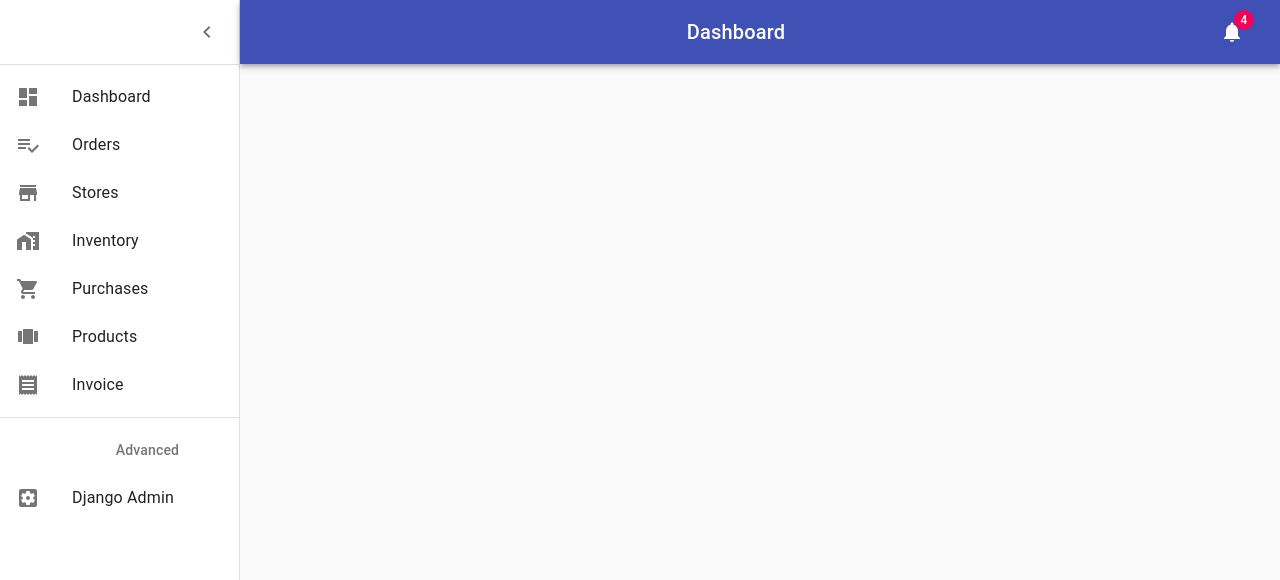
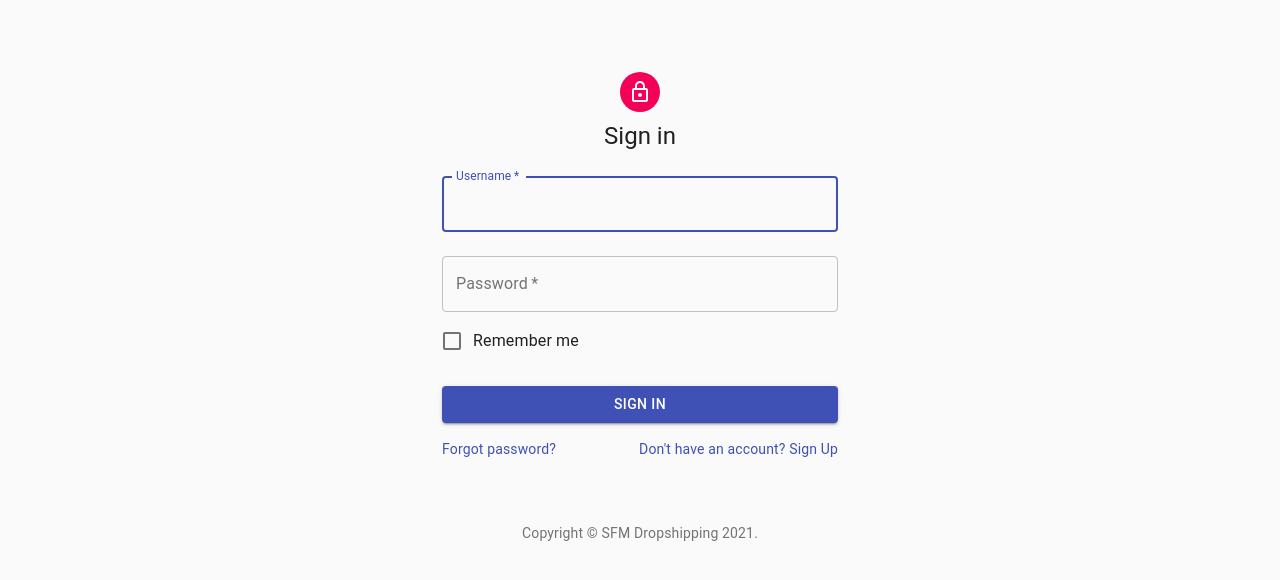
Before and after one commit to Sparshsing/tnm-app, a React (Create React App) app: page /#/signin in a window 1280 px wide. Shown: the top 580 px of the page. Built offline with nearby package versions, Linux system fonts and the light colour scheme.

Commit message:
sign in with token

```diff
--- a/package.json
+++ b/package.json
@@ -11,6 +11,7 @@
     "@testing-library/react": "^11.2.6",
     "@testing-library/user-event": "^12.8.3",
     "react": "^17.0.2",
+    "react-cookie": "^4.0.3",
     "react-dom": "^17.0.2",
     "react-router-dom": "^5.2.0",
     "react-scripts": "4.0.3",
--- a/src/App.js
+++ b/src/App.js
@@ -1,17 +1,31 @@
 import './App.css';
-import ProductDetails from './components/productDetails';
-import TheLayout from './components/TheLayout';
-import {BrowserRouter} from 'react-router-dom';
+import React from 'react';
+import {HashRouter, Switch, Route} from 'react-router-dom';
+import {CookiesProvider} from 'react-cookie'
 
+const loading = (
+  <div className="loading-symbol">
+    Loading Please wait
+  </div>
+)
+
+// Pages
+const Signin = React.lazy(() => import('./pages/Signin'));
+const TheLayout = React.lazy(() => import('./components/TheLayout'));
 
 function App() {
+
   return (
-    <div className="App">
-      {/* <header className="App-header">
-        TNM Clothing
-  </header> */}
-      <TheLayout />
-    </div>
+    <CookiesProvider>
+      <HashRouter>
+            <React.Suspense fallback={loading}>
+              <Switch>
+                <Route exact path="/signin" name="Login Page" render={props => <Signin {...props}/>} />
+                <Route path="/" name="Home" render={props => <TheLayout {...props}/>} />
+              </Switch>
+            </React.Suspense>
+      </HashRouter>
+    </CookiesProvider>
   );
 }
 
--- /dev/null
+++ b/src/api-service.js
@@ -0,0 +1,26 @@
+
+const TOKEN = "cdc0fc87b5854f55c0d90663036ef7574efe9b53";
+//const apiRoot = 'https://sfm-dropshipping.herokuapp.com'
+export const APIROOT = 'http://127.0.0.1:8000';
+
+export default class API{
+  static getProducts(){
+    return fetch(APIROOT + '/api/products/', {
+      method: 'GET',
+      headers: {
+        'Content-Type': 'application/json',
+        'Authorization': `Token ${TOKEN}`
+      }
+    }).then(resp => resp.json())
+  }
+
+  static signinUser(credentials){
+    return fetch(APIROOT + '/auth/', {
+      method: 'POST',
+      headers: {
+        'Content-Type': 'application/json'
+      },
+      body: JSON.stringify(credentials)
+    }).then(resp => resp.json())
+  }
+}
--- a/src/components/TheContent.js
+++ b/src/components/TheContent.js
@@ -7,6 +7,7 @@ function TheContent(){
 
   return (
         <Switch>
+        <Route exact path='/' component={Dashboard} />
         <Route exact path='/dashboard' component={Dashboard} />
         <Route exact path='/Products' component={ProductDetails} />
 
--- a/src/components/TheLayout.js
+++ b/src/components/TheLayout.js
@@ -14,15 +14,15 @@ import Badge from '@material-ui/core/Badge';
 import Container from '@material-ui/core/Container';
 import Grid from '@material-ui/core/Grid';
 import Paper from '@material-ui/core/Paper';
-import Link from '@material-ui/core/Link';
 import MenuIcon from '@material-ui/icons/Menu';
 import ChevronLeftIcon from '@material-ui/icons/ChevronLeft';
-import NotificationsIcon from '@material-ui/icons/Notifications';
+import Button from '@material-ui/core/Button';
 import { mainListItems, secondaryListItems } from './listItems';
 /* import Chart from './Chart';
  */import Deposits from './Deposits';
 import Orders from './Orders';
 import {Route, BrowserRouter} from 'react-router-dom';
+import {Link} from 'react-router-dom';
 import TheContent from './TheContent'
 
 function Copyright() {
@@ -145,13 +145,11 @@ export default function TheLayout() {
             <MenuIcon />
           </IconButton>
           <Typography component="h1" variant="h6" color="inherit" noWrap className={classes.title}>
-            Dashboard
+            SFM Dropshipping
           </Typography>
-          <IconButton color="inherit">
-            <Badge badgeContent={4} color="secondary">
-              <NotificationsIcon />
-            </Badge>
-          </IconButton>
+          <Button color="secondary" variant="contained" component={Link} to="/signin">
+            Sign In
+          </Button>
         </Toolbar>
       </AppBar>
       <Drawer
--- a/src/components/listItems.js
+++ b/src/components/listItems.js
@@ -11,6 +11,7 @@ import LayersIcon from '@material-ui/icons/Layers';
 import AssignmentIcon from '@material-ui/icons/Assignment';
 import { Store, SettingsApplications, Receipt, ViewCarousel, HomeWork, ShoppingCart, PlaylistAddCheck} from '@material-ui/icons';
 import {Link} from 'react-router-dom'
+import {APIROOT} from '../api-service'
 
 export const mainListItems = (
   <div>
@@ -62,7 +63,7 @@ export const mainListItems = (
 export const secondaryListItems = (
   <div>
     <ListSubheader inset>Advanced</ListSubheader>
-    <ListItem button component="a" href="https://sfm-dropshipping.herokuapp.com/admin">
+    <ListItem button component="a" href={APIROOT+"/admin"}>
       <ListItemIcon>
         <SettingsApplications />
       </ListItemIcon>
--- a/src/components/productDetails.js
+++ b/src/components/productDetails.js
@@ -1,6 +1,7 @@
 import '../App.css';
 import React, {useState, useEffect} from 'react'
 import { DataGrid, GridToolbar, GridRowsProp, GridColDef } from '@material-ui/data-grid';
+import API from '../api-service'
 
 const rows = [
   { id: 1, sfmid: 'Hello', style: 'World' },
@@ -27,13 +28,7 @@ function ProductDetails(){
   { id: 2,  sfmId: 'dummy2', style: 'dummy style' }]);
 
   useEffect(() => {
-    fetch('https://sfm-dropshipping.herokuapp.com/api/products/', {
-      method: 'GET',
-      headers: {
-        'Content-Type': 'application/json'
-      }
-    })
-    .then(resp => resp.json())
+    API.getProducts()
     .then(data => {
       data.forEach((item, i) => item.id = i+1);
       console.log(data);
--- /dev/null
+++ b/src/pages/Signin.js
@@ -0,0 +1,144 @@
+import React, {useState, useContext, useEffect, useRef} from 'react';
+import Avatar from '@material-ui/core/Avatar';
+import Button from '@material-ui/core/Button';
+import CssBaseline from '@material-ui/core/CssBaseline';
+import TextField from '@material-ui/core/TextField';
+import FormControlLabel from '@material-ui/core/FormControlLabel';
+import Checkbox from '@material-ui/core/Checkbox';
+import Link from '@material-ui/core/Link';
+import Grid from '@material-ui/core/Grid';
+import Box from '@material-ui/core/Box';
+import LockOutlinedIcon from '@material-ui/icons/LockOutlined';
+import Typography from '@material-ui/core/Typography';
+import { makeStyles } from '@material-ui/core/styles';
+import Container from '@material-ui/core/Container';
+import API from '../api-service'
+import { FormLabel } from '@material-ui/core';
+import { useCookies} from 'react-cookie';
+
+function Copyright() {
+  return (
+    <Typography variant="body2" color="textSecondary" align="center">
+      {'Copyright © '}
+      <Link color="inherit" href="#">
+        SFM Dropshipping
+      </Link>{' '}
+      {new Date().getFullYear()}
+      {'.'}
+    </Typography>
+  );
+}
+
+const useStyles = makeStyles((theme) => ({
+  paper: {
+    marginTop: theme.spacing(8),
+    display: 'flex',
+    flexDirection: 'column',
+    alignItems: 'center',
+  },
+  avatar: {
+    margin: theme.spacing(1),
+    backgroundColor: theme.palette.secondary.main,
+  },
+  form: {
+    width: '100%', // Fix IE 11 issue.
+    marginTop: theme.spacing(1),
+  },
+  submit: {
+    margin: theme.spacing(3, 0, 2),
+  },
+}));
+
+export default function SignIn() {
+  const classes = useStyles();
+
+  const [username, setUsername] = useState('');
+  const [password, setPassword] = useState('');
+  const [errormsg, setErrormsg] = useState('');
+
+  const [token, setToken] = useCookies(['mr-token']);
+
+  useEffect( () => {
+    console.log("stupid");
+    console.log(token);
+    if(token['mr-token']) window.location.href = "/products";
+  }, [token]);
+
+  const signinClicked = (e) => {
+    e.preventDefault();
+    API.signinUser({username, password})
+    .then(resp => {if (resp.token) setToken('mr-token', resp.token); else setErrormsg("unable to contact server");})
+    .catch(error => {console.error(error);setErrormsg("invalid username or password")});
+  }
+
+  return (
+    <Container component="main" maxWidth="xs">
+      <CssBaseline />
+      <div className={classes.paper}>
+        <Avatar className={classes.avatar}>
+          <LockOutlinedIcon />
+        </Avatar>
+        <Typography component="h1" variant="h5">
+          Sign in
+        </Typography>
+        <form className={classes.form} onSubmit={signinClicked}>
+          {errormsg && <FormLabel error={true} >Invalid username or password</FormLabel>}
+          <TextField
+            variant="outlined"
+            margin="normal"
+            required
+            fullWidth
+            id="username"
+            label="Username"
+            name="username"
+            value={username}
+            autoComplete="email"
+            onChange={ (e) => setUsername(e.target.value)}
+            autoFocus
+          />
+          <TextField
+            variant="outlined"
+            margin="normal"
+            required
+            fullWidth
+            name="password"
+            label="Password"
+            type="password"
+            id="password"
+            value={password}
+            onChange={ (e) => setPassword(e.target.value)}
+            autoComplete="current-password"
+          />
+          <FormControlLabel
+            control={<Checkbox value="remember" color="primary" />}
+            label="Remember me"
+          />
+          <Button
+            type="submit"
+            fullWidth
+            variant="contained"
+            color="primary"
+            className={classes.submit}
+          >
+            Sign In
+          </Button>
+          <Grid container>
+            <Grid item xs>
+              <Link href="#" variant="body2">
+                Forgot password?
+              </Link>
+            </Grid>
+            <Grid item>
+              <Link href="#" variant="body2">
+                {"Don't have an account? Sign Up"}
+              </Link>
+            </Grid>
+          </Grid>
+        </form>
+      </div>
+      <Box mt={8}>
+        <Copyright />
+      </Box>
+    </Container>
+  );
+}
```
Also changed, not shown: 1 other file (tests, documents, lock files or other folders).
